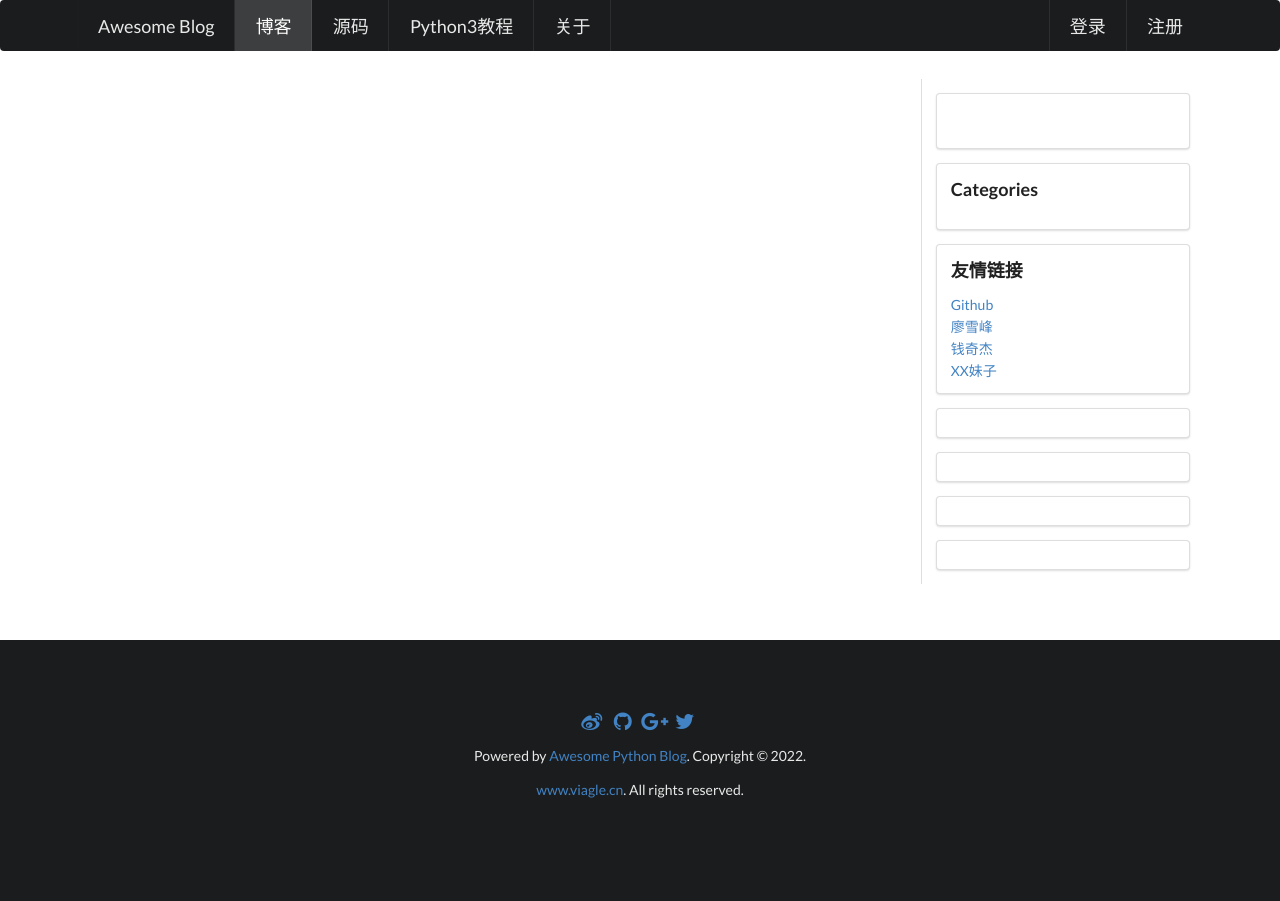
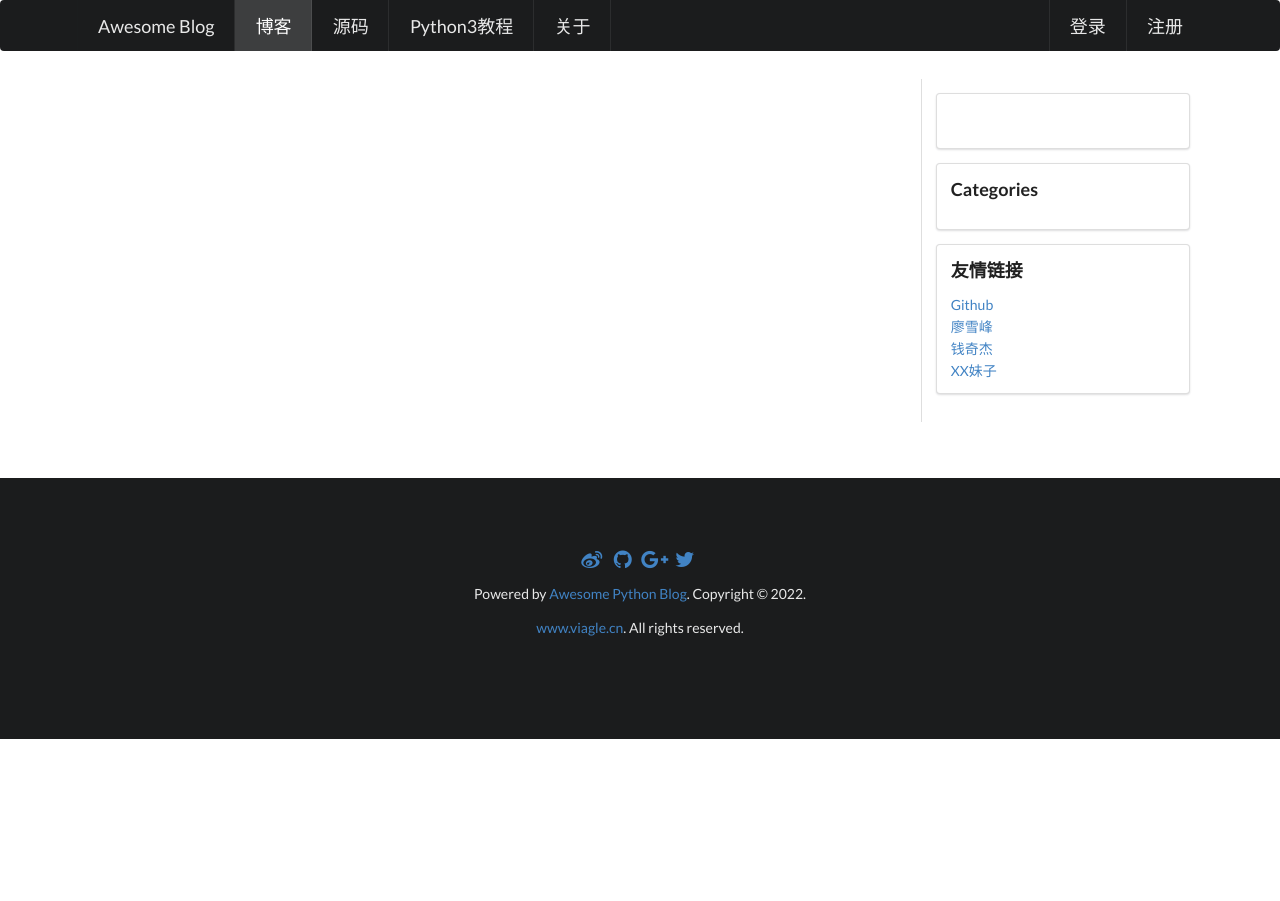
Before and after one commit to i-sync/python-awesome-web, a Python web app: template www/templates/test.html in a window 1280 px wide. After the commit the page ends 739 px from the top, so only its background shows below. Run offline with Jinja, Linux system fonts and the light colour scheme; the template is opened without the code that fills it, so the values that code supplies are empty.

Commit message:
updated ads.

```diff
--- a/www/templates/__base__.html
+++ b/www/templates/__base__.html
@@ -174,11 +174,11 @@
                             <a target="_blank" href="https://github.com/" class="item"> Github</a>
                             <a target="_blank" href="https://www.liaoxuefeng.com/" class="item">廖雪峰</a>
                             <a target="_blank" href="http://www.cashqian.net/" class="item"> 钱奇杰</a>
-                            <a target="_blank" href="https://xx.viagle.com/" class="item"> XX妹子</a>
+                            <a target="_blank" href="https://xx.viagle.cn/" class="item"> XX妹子</a>
                         </div>
                     </div>
 
-                    <div class="ui segment">
+                    <div>
                         <!-- ad3 -->
                         <ins class="adsbygoogle"
                         style="display:block"
@@ -190,7 +190,7 @@
                         <script>(adsbygoogle = window.adsbygoogle || []).push({});</script>
                     </div>
 
-                    <div class="ui segment">
+                    <div>
                         <!-- ad1 -->
                         <ins class="adsbygoogle"
                         style="display:block"
@@ -201,7 +201,7 @@
                         <script>(adsbygoogle = window.adsbygoogle || []).push({});</script>
                     </div>
 
-                    <div class="ui segment">
+                    <div>
                         <!-- ad3 -->
                         <ins class="adsbygoogle"
                         style="display:block"
@@ -212,7 +212,7 @@
                         <script>(adsbygoogle = window.adsbygoogle || []).push({});</script>
                     </div>
 
-                    <div class="ui segment">
+                    <div>
                         <!-- ad1 -->
                         <ins class="adsbygoogle"
                         style="display:block"
```
